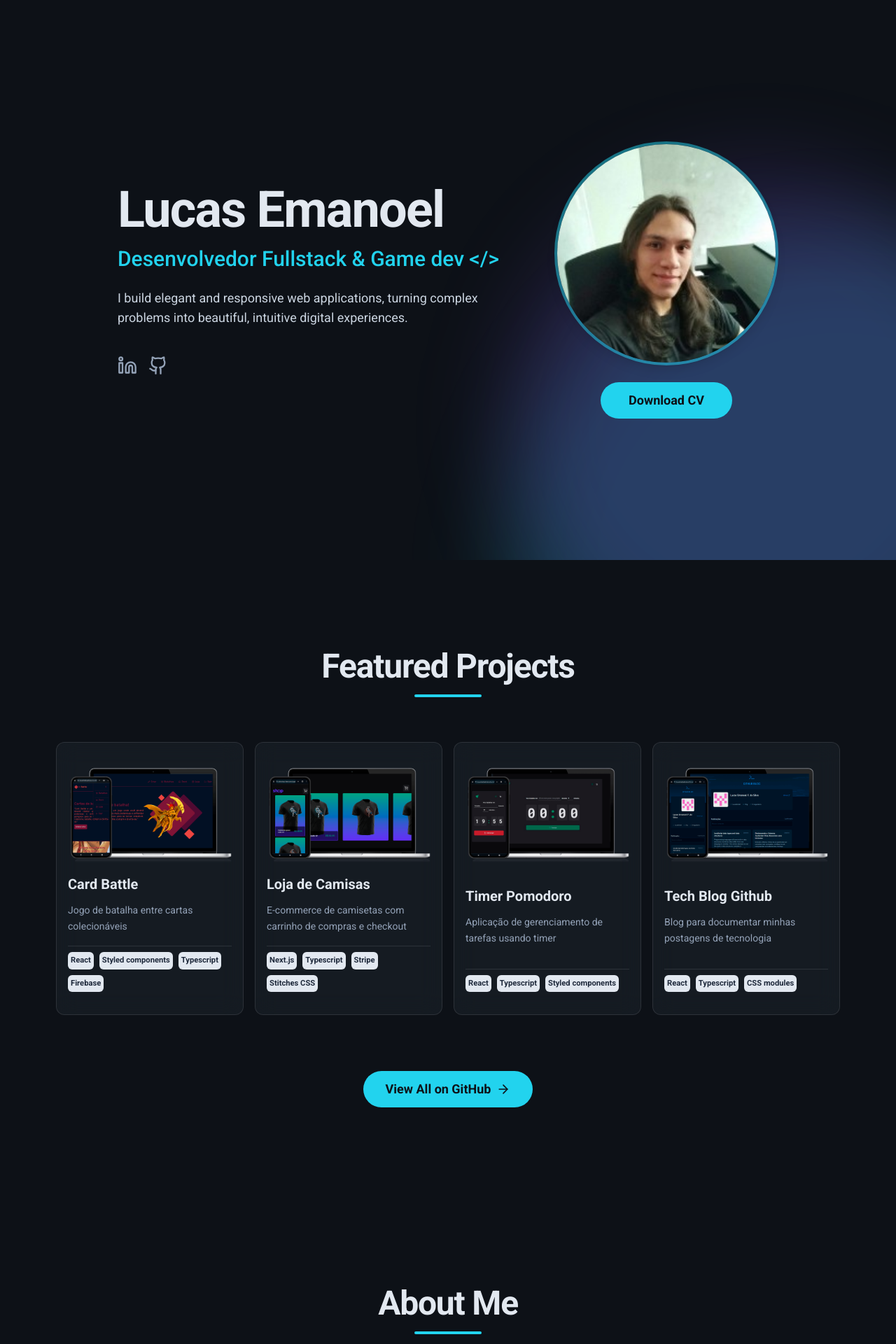
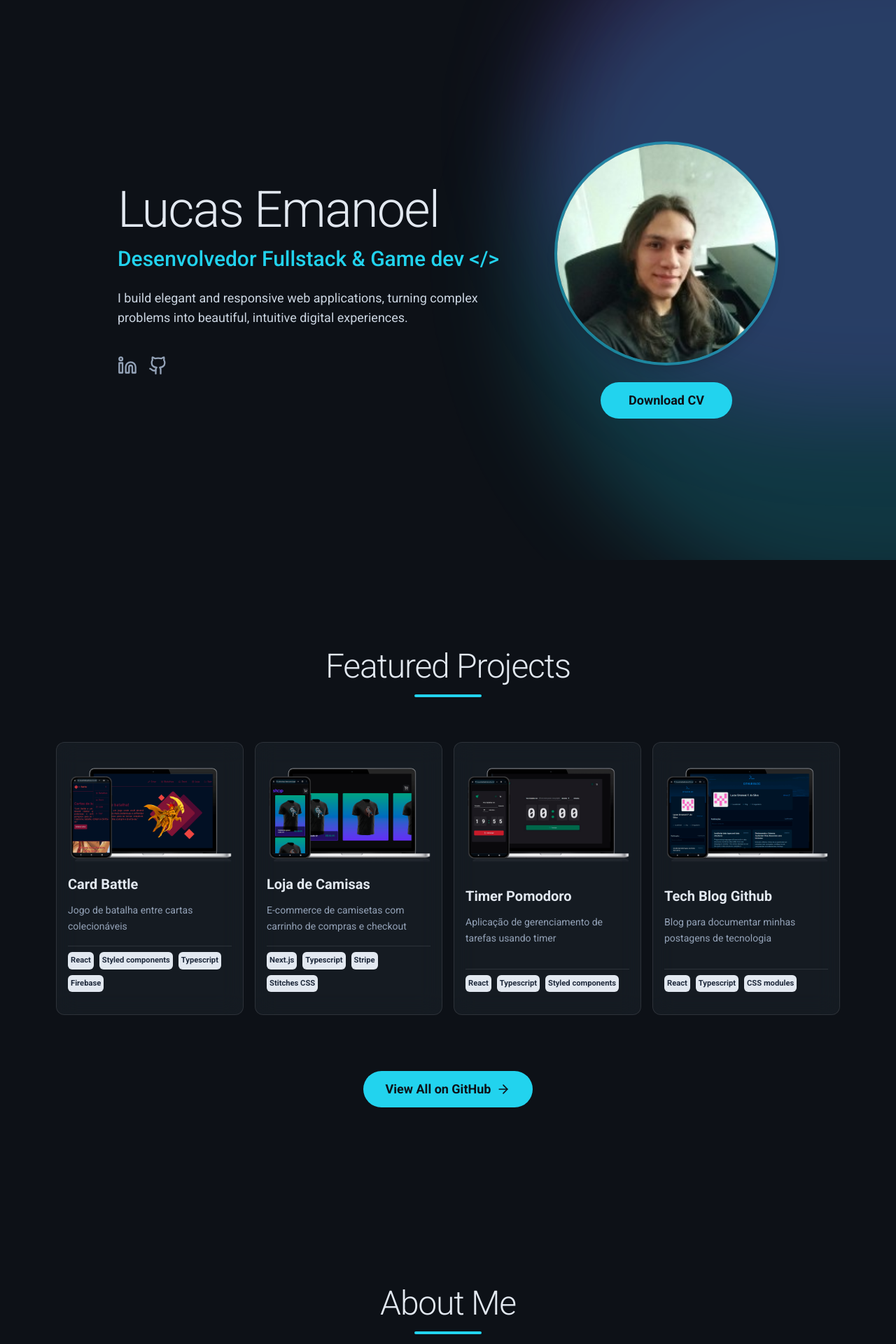
Before and after one commit to LucasFigueiredo504/Next-Frontend-Portifolio, a Next.js app: page / in a window 1280 px wide. Shown: the top 1920 px of the page at 70% size. Built offline with nearby package versions, Linux system fonts and the light colour scheme.

Commit message:
feat: improved-styles-and-hero

```diff
--- a/src/app/layout.tsx
+++ b/src/app/layout.tsx
@@ -17,7 +17,7 @@ export default function RootLayout({
 }) {
   return (
     <html lang="pt-br">
-      <body className={`${roboto.variable} font-sans bg-terciary`}>
+      <body className={`${roboto.variable} font-sans bg-background`}>
         {children}
       </body>
     </html>
--- a/src/components/About.tsx
+++ b/src/components/About.tsx
@@ -20,7 +20,7 @@ export function About() {
         }`}
       >
         <div className="text-center mb-16">
-          <h2 className="text-4xl md:text-5xl font-bold tracking-tight">
+          <h2 className="text-4xl md:text-5xl font-light tracking-tight">
             About Me
           </h2>
           <div className="w-24 h-1 bg-accent mx-auto mt-4 rounded-full" />
--- a/src/components/Footer.tsx
+++ b/src/components/Footer.tsx
@@ -7,7 +7,7 @@ export function Footer() {
       id="contact"
     >
       <div className="container mx-auto px-6 py-16 flex flex-col items-center gap-8 text-center">
-        <h2 className="text-3xl font-bold tracking-tight text-primary">
+        <h2 className="text-3xl font-light tracking-tight text-primary">
           Get In Touch
         </h2>
         <p className="max-w-md text-slate-400">
--- a/src/components/Hero.tsx
+++ b/src/components/Hero.tsx
@@ -4,17 +4,17 @@ import { Github, Linkedin } from "lucide-react";
 
 export function Hero() {
   return (
-    <section className="relative w-full h-screen flex items-center justify-center bg-background text-primary overflow-hidden">
+    <section className="relative w-full min-h-screen flex items-center justify-center bg-background text-primary overflow-hidden">
       {/* Aurora Background Effect */}
-      <div className="absolute top-0 left-0 w-full h-full -z-1">
-        <div className="absolute top-1/2 left-1/2 w-[120vh] h-[120vh] -translate-x-1/2 -translate-y-1/2 rounded-full bg-accent/20 blur-3xl animate-aurora" />
-        <div className="absolute top-1/2 left-1/2 w-[90vh] h-[90vh] -translate-x-1/3 -translate-y-2/3 rounded-full bg-secondary/20 blur-3xl animate-aurora [animation-delay:-15s]" />
+      <div className="absolute inset-0 -z-1">
+        <div className="absolute -top-10 left-1/2 w-[100vw] h-[120vh] -translate-x-1/2 -translate-y-1/2 rounded-full bg-accent/20 blur-3xl animate-aurora" />
+        <div className="absolute -top-10 left-1/2 w-[80vw] h-[100vh] -translate-x-1/3 -translate-y-2/3 rounded-full bg-secondary/20 blur-3xl animate-aurora [animation-delay:-15s]" />
       </div>
 
-      <div className="container mx-auto max-w-6xl z-10 flex flex-col md:flex-row justify-center items-center gap-12">
+      <div className="container mx-auto max-w-6xl z-10 flex flex-col md:flex-row justify-center items-center gap-12 py-20">
         {/* Left: Text Content */}
         <div className="flex flex-col gap-4 text-center md:text-left items-center md:items-start">
-          <h1 className="text-5xl md:text-7xl font-bold tracking-tight">
+          <h1 className="text-5xl md:text-7xl font-light tracking-tight">
             Lucas Emanoel
           </h1>
           <p className="text-2xl md:text-3xl font-medium text-accent">
@@ -48,7 +48,7 @@ export function Hero() {
         {/* Right: Image and CTA */}
         <div className="flex flex-col items-center gap-6 mt-10 md:mt-0">
           <Image
-            src={picture}
+            src={picture || "/placeholder.svg"}
             alt="Lucas Emanoel"
             className="w-64 h-64 md:w-80 md:h-80 rounded-full object-cover border-4 border-accent/50 shadow-lg"
           />
--- a/src/components/Skills.tsx
+++ b/src/components/Skills.tsx
@@ -13,7 +13,7 @@ export function Skills() {
     >
       <div className="container mx-auto px-6">
         <div className="text-center mb-16">
-          <h2 className="text-4xl md:text-5xl font-bold tracking-tight">
+          <h2 className="text-4xl md:text-5xl font-light tracking-tight">
             My Tech Stack
           </h2>
           <div className="w-24 h-1 bg-accent mx-auto mt-4 rounded-full" />
--- a/src/components/projects/Projects.tsx
+++ b/src/components/projects/Projects.tsx
@@ -4,10 +4,10 @@ import { ArrowRight } from "lucide-react";
 
 export function Projects() {
   return (
-    <section className="w-full py-24 md:py-32 bg-background" id="projects">
+    <section className="relative w-full py-24 md:py-32 " id="projects">
       <div className="container mx-auto max-w-6xl">
         <div className="text-center mb-16">
-          <h2 className="text-4xl md:text-5xl font-bold tracking-tight text-primary">
+          <h2 className="text-4xl md:text-5xl font-light tracking-tight text-primary">
             Featured Projects
           </h2>
           <div className="w-24 h-1 bg-accent mx-auto mt-4 rounded-full" />
```
